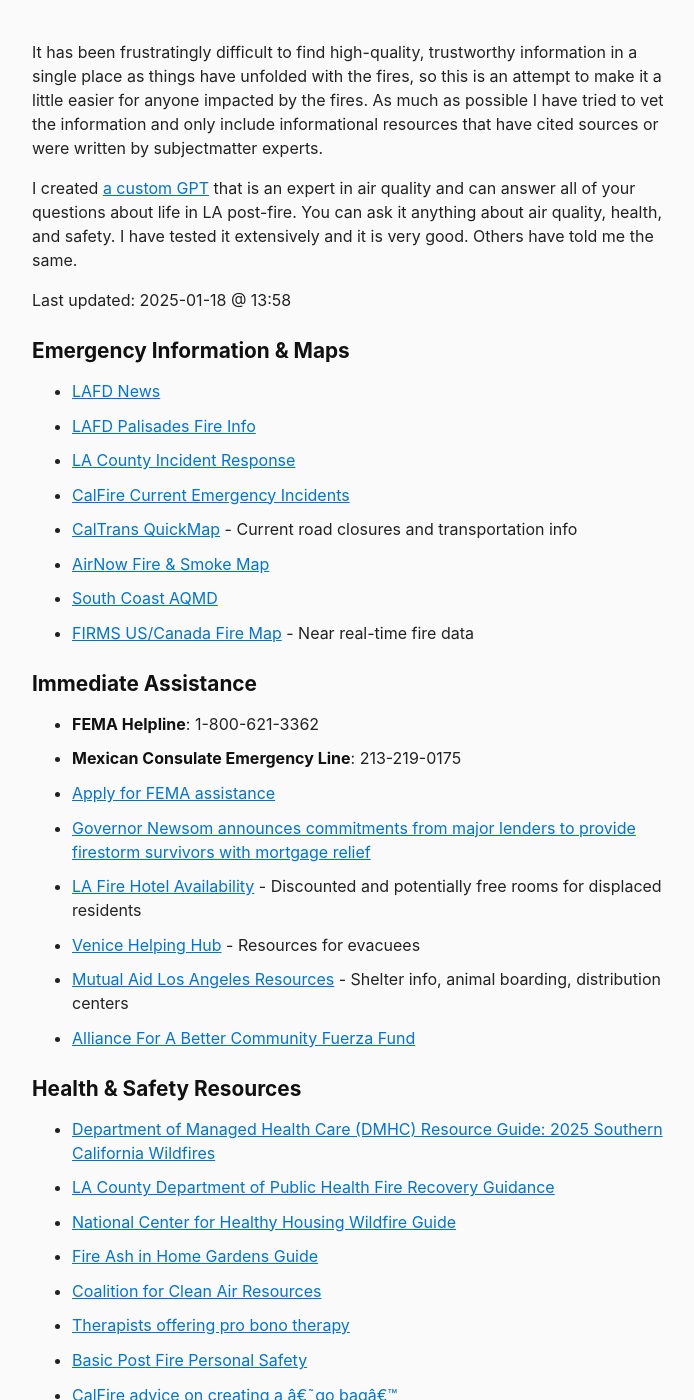
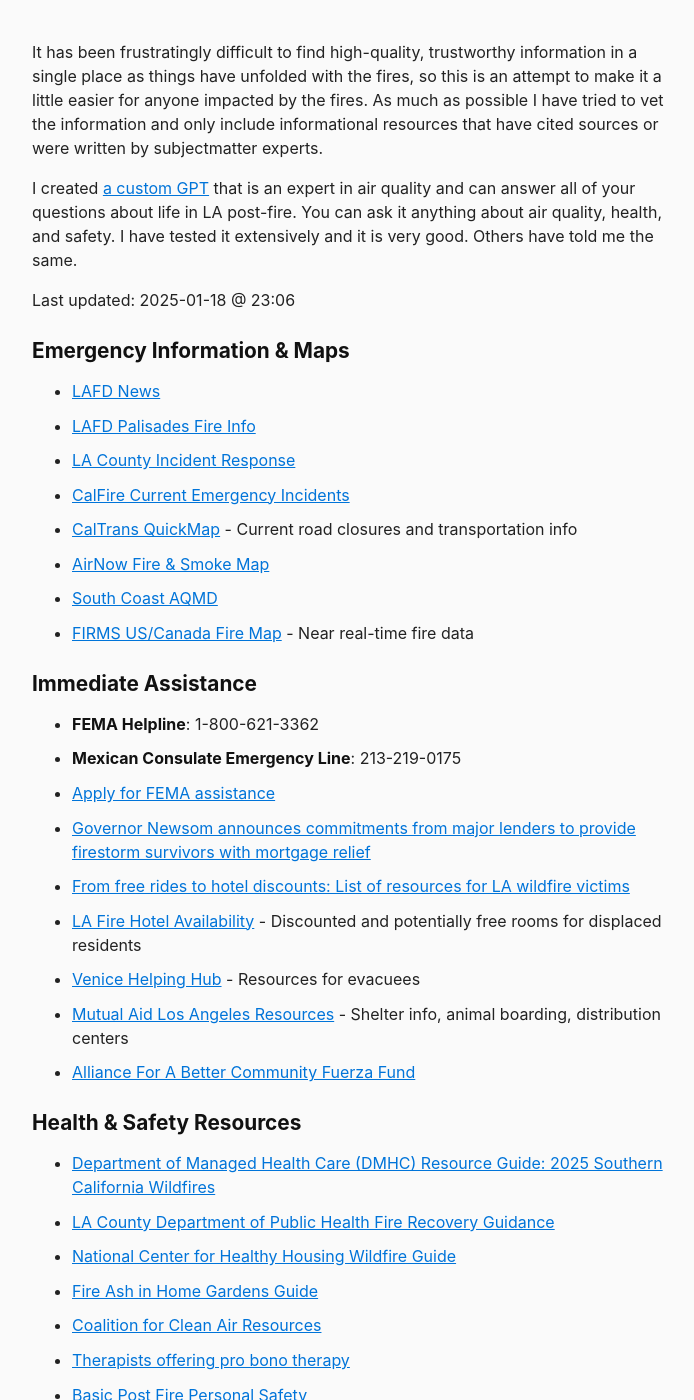
Before and after one commit to bradbarrish/la-fires-help, a Jekyll site: the page built from index.md, in a window 1280 px wide and 1400 px high. Shown: the whole window, without its empty margins (288-982 px from the left). Built offline with Jekyll 4.4.1, drawn with Linux system fonts in a browser that asks for light colours.

Commit message:
Deploy latest production updates

```diff
--- a/index.md
+++ b/index.md
@@ -5,7 +5,7 @@ It has been frustratingly difficult to find high-quality, trustworthy informatio
 
 I created [a custom GPT](https://chatgpt.com/g/g-678a7b3ebf648191a203f5d964cdf12d-post-la-fires-gpt) that is an expert in air quality and can answer all of your questions about life in LA post-fire. You can ask it anything about air quality, health, and safety. I have tested it extensively and it is very good. Others have told me the same.
 
-Last updated: 2025-01-18 @ 13:58
+Last updated: 2025-01-18 @ 23:06
 
 ## Emergency Information & Maps
 - [LAFD News](https://lafd.org/news)
@@ -22,6 +22,7 @@ Last updated: 2025-01-18 @ 13:58
 - **Mexican Consulate Emergency Line**: 213-219-0175
 - [Apply for FEMA assistance](http://www.disasterassistance.gov/)
 - [Governor Newsom announces commitments from major lenders to provide firestorm survivors with mortgage relief](https://www.gov.ca.gov/2025/01/18/governor-newsom-announces-commitments-from-major-lenders-to-provide-firestorm-survivors-with-mortgage-relief/)
+- [From free rides to hotel discounts: List of resources for LA wildfire victims](https://www.nbclosangeles.com/news/local/free-resources-los-angeles-wildfires-2025-discounts/3598751/)
 - [LA Fire Hotel Availability](https://docs.google.com/spreadsheets/u/1/d/1o3k8WKk06GsCmPfQYXUyV0NILEt_8jSTzHTk7eIQ4os/htmlview?usp=embed_facebook) - Discounted and potentially free rooms for displaced residents
 - [Venice Helping Hub](https://www.venicehelpinghub.com/) - Resources for evacuees
 - [Mutual Aid Los Angeles Resources](https://docs.google.com/spreadsheets/d/1KMk34XY5dsvVJjAoD2mQUVHYU_Ib6COz6jcGH5uJWDY/edit?gid=0) - Shelter info, animal boarding, distribution centers
```
